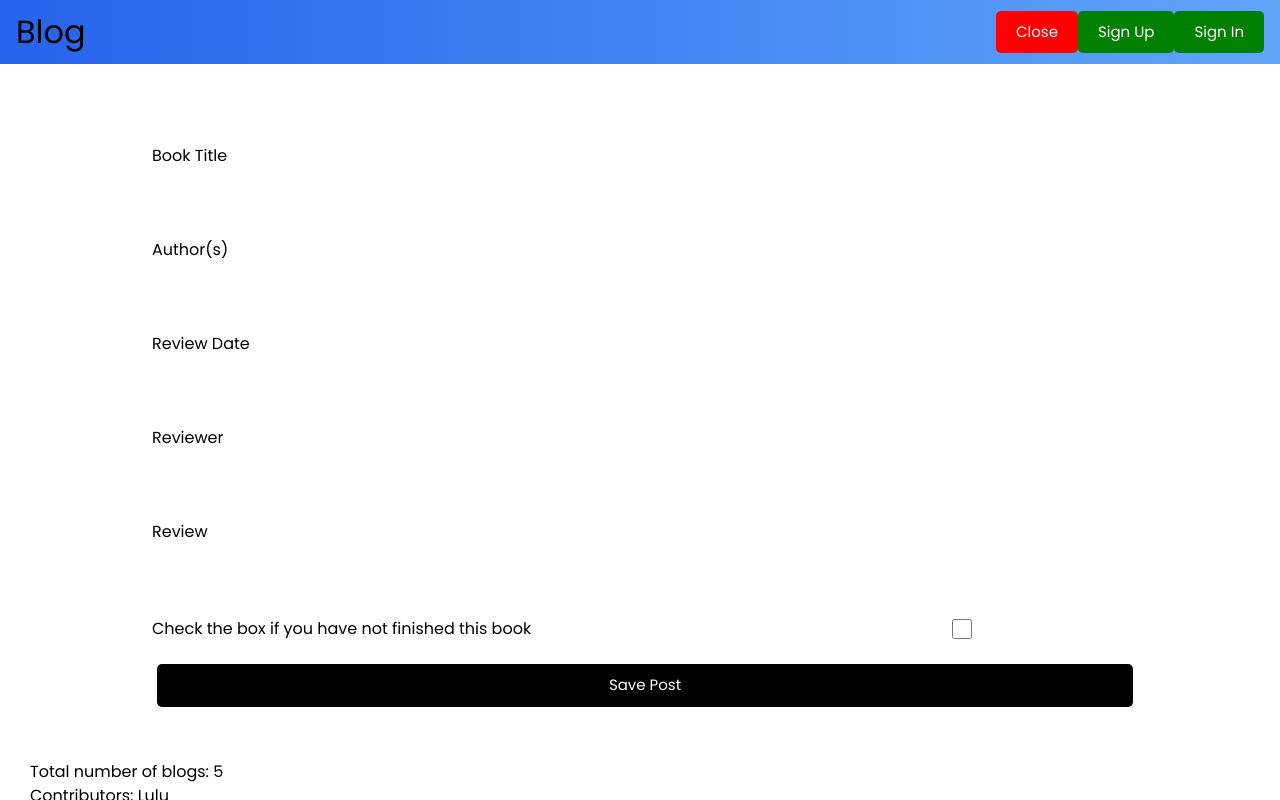
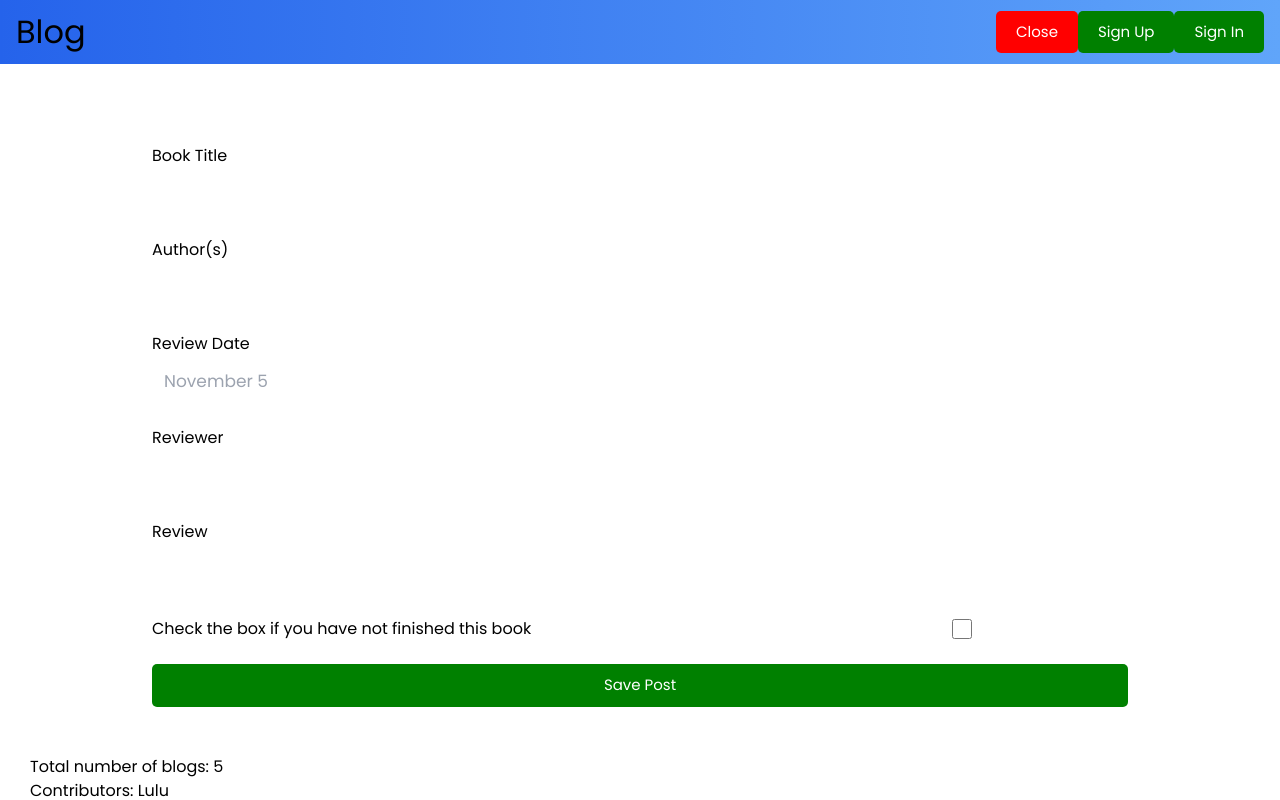
Before and after one commit to lulu-cao/blog, a Vue app: page / in a window 1280 px wide. Both pictures are taken after a click on the button "Add a Post". Shown: the top 800 px of the page. Built offline with nearby package versions, Linux system fonts and the light colour scheme.

Commit message:
relocated home and about components, added method to automatically set review date as current date

```diff
--- a/src/App.vue
+++ b/src/App.vue
@@ -5,9 +5,11 @@
     @sign-in-out="signInOut"
     :showAddPost="showAddPost"
   />
+
   <div class="container">
     <router-view :showAddPost="showAddPost"></router-view>
   </div>
+
   <Footer />
 </template>
 
--- a/src/components/AddPost.vue
+++ b/src/components/AddPost.vue
@@ -10,7 +10,7 @@
     </div>
     <div class="form-control">
       <label>Review Date</label>
-      <input type="text" v-model="date" name="date" />
+      <input type="text" v-model="date" name="date" :placeholder="currentDay"/>
     </div>
     <div class="form-control">
       <label>Reviewer</label>
@@ -25,14 +25,17 @@
       <input type="checkbox" v-model="unfinished" name="unfinished" />
     </div>
 
-    <button type="submit" class="btn btn-block">Save Post</button>
+    <Button type="submit" class="btn-block" :color="'green'" v-text="'Save Post'"></Button>
   </form>
   <br /><br />
 </template>
 
 <script>
+  import Button from './Button.vue';
+
   export default {
     name: "AddPost",
+    components: { Button },
     data() {
       return {
         book: '',
@@ -70,6 +73,13 @@
         this.review = ''
         this.unfinished = false
       }
+    },
+    computed: {
+      currentDay() {
+        const currentMonth = new Date().toLocaleString("default", {month: "long"});
+        const currentDate = new Date().getDate();
+        return currentMonth + " " + currentDate
+      }
     }
   }
 </script>
--- a/src/components/Footer.vue
+++ b/src/components/Footer.vue
@@ -1,7 +1,7 @@
 <template>
   <footer>
     <p>Made with <a href="https://vuejs.org/" target="_blank">VueJS</a></p>
-    <router-link to="./about">About Us</router-link>
+    <router-link to="/about">About Us</router-link>
   </footer>
 </template>
 
--- a/src/views/Home.vue
+++ b/src/components/Home.vue
@@ -1,22 +1,23 @@
 <template>
-    <div v-if="showAddPost">
-      <AddPost @add-post="addPost" />
-    </div>
+  <div v-if="showAddPost">
+    <!-- AddPost only occurs when users click on the button to add a post. -->
+    <AddPost @add-post="addPost" />
+  </div>
     <Posts @toggle-status="toggleStatus" @delete-post="deletePost" :posts="posts"/>
 </template>
 
 <script>
-import Posts from '../components/Posts.vue'
-import AddPost from '../components/AddPost.vue'
+import Posts from './Posts.vue'
+import AddPost from './AddPost.vue'
 
 export default {
   name: 'App',
-  props: {
-    showAddPost: Boolean,
-  },
   components: {
     Posts,
     AddPost,
+  },
+  props: {
+    showAddPost: Boolean,
   },
   data() {
     return {
```
Also changed, not shown: src/router/index.js (+6 -2 lines), src/components/About.vue (renamed from src/views/About.vue).
